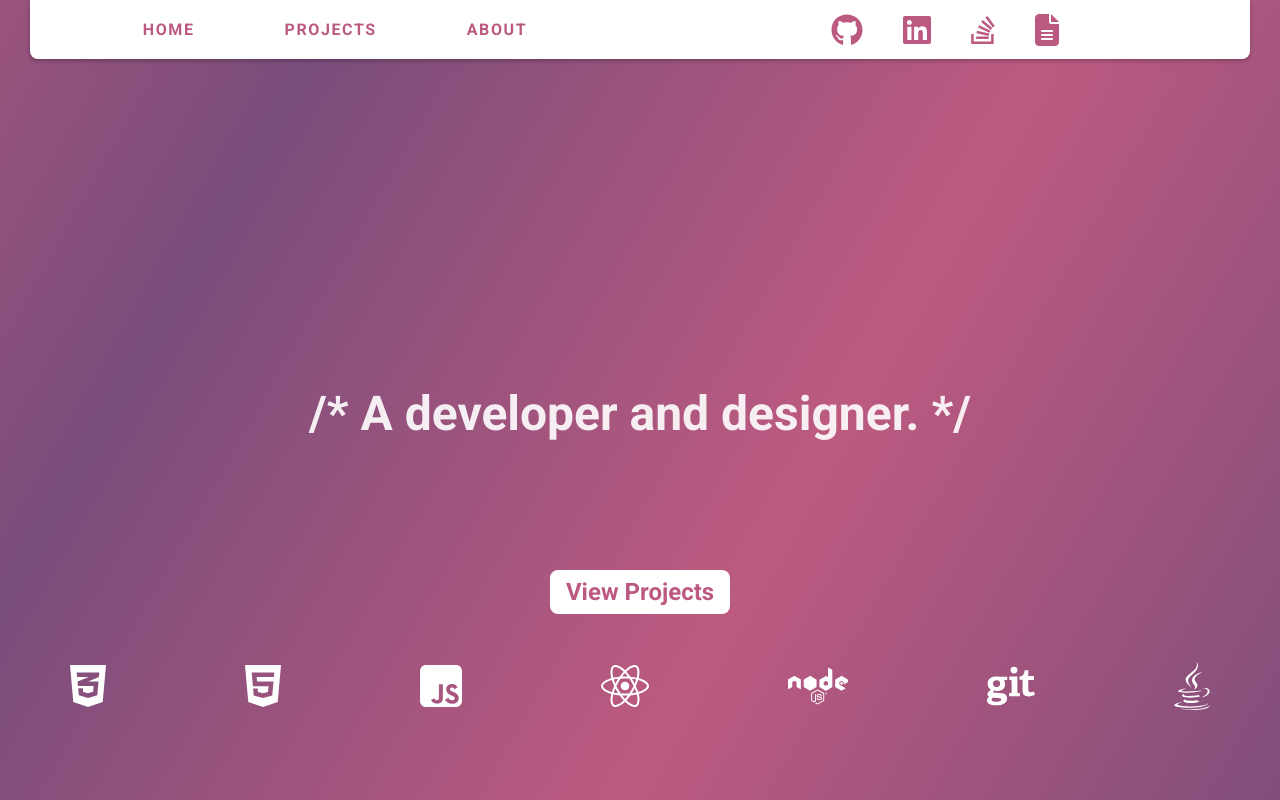
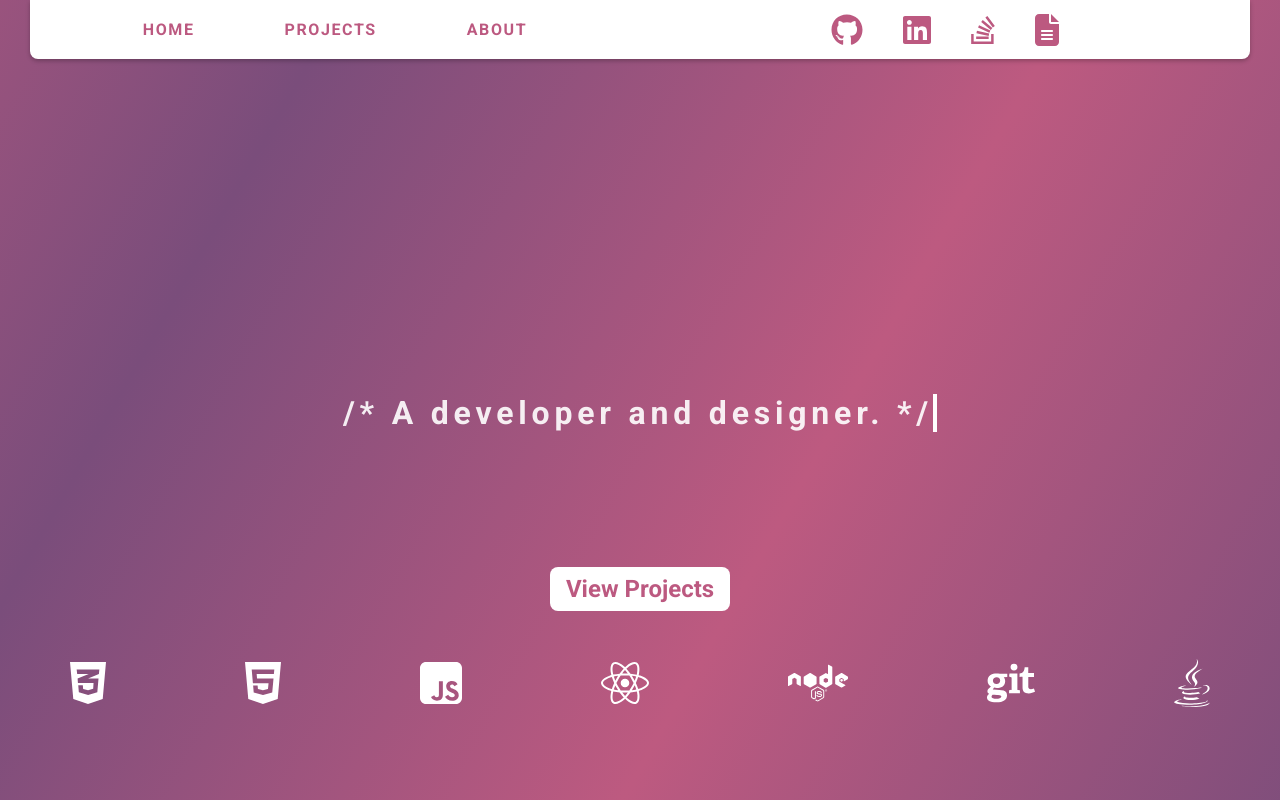
Before and after one commit to dlittle1/react-portfolio, a React (Create React App) app: page / in a window 1280 px wide. Shown: the top 800 px of the page. Built offline with nearby package versions, Linux system fonts and the light colour scheme.

Commit message:
typing animation on subtitle

```diff
--- a/src/pages/Home.js
+++ b/src/pages/Home.js
@@ -35,9 +35,10 @@ const Home = (props) => {
               <h1>Dylan Little</h1>
             </div>
           </div>
-          <h2 className='home-title-subtitle'>
-            &#47;* A developer and designer. *&#47;
-          </h2>
+          <div className='home-title-subtitle'>
+            <h2>&#47;* A developer and designer. *&#47;</h2>
+          </div>
+
           <div className='home-button-container'>
             <HashLink
               smooth
--- a/src/styles/home.css
+++ b/src/styles/home.css
@@ -25,20 +25,6 @@
   animation: fadeInFromLeftAndSmash 1s ease-in-out;
 }
 
-.home-title::after {
-  content: '';
-  display: block;
-  width: 100%;
-  height: 100%;
-  position: absolute;
-  top: 0;
-  left: 0;
-}
-
-.home-title-mobile {
-  display: none;
-}
-
 @keyframes fadeInFromLeftAndSmash {
   0% {
     opacity: 0;
@@ -59,6 +45,10 @@
     transform: scale(1);
     transform: translateX(0);
   }
+}
+
+.home-title-mobile {
+  display: none;
 }
 
 .home-title-name {
@@ -98,10 +88,49 @@
   }
 }
 
-.home-title-subtitle {
-  font-size: 3rem;
+h2 {
+  position: relative;
+  font-size: 2.5rem;
   font-weight: 700;
   color: rgba(255, 255, 255, 0.9);
+  overflow: hidden;
+  white-space: nowrap;
+  letter-spacing: 0.15em;
+  border-right: 0.15em solid rgba(255, 255, 255, 0.9);
+  animation: typing 3.5s steps(40, end) 1s, opacity 1.2s,
+    blink 0.75s step-end infinite;
+  width: auto;
+}
+
+@keyframes typing {
+  from {
+    width: 0;
+  }
+  to {
+    width: 100%;
+  }
+}
+
+@keyframes opacity {
+  0% {
+    opacity: 0;
+  }
+  99% {
+    opacity: 0;
+  }
+  100% {
+    opacity: 1;
+  }
+}
+
+@keyframes blink {
+  from,
+  to {
+    border-color: transparent;
+  }
+  50% {
+    border-color: white;
+  }
 }
 
 .home-button-container {
```
